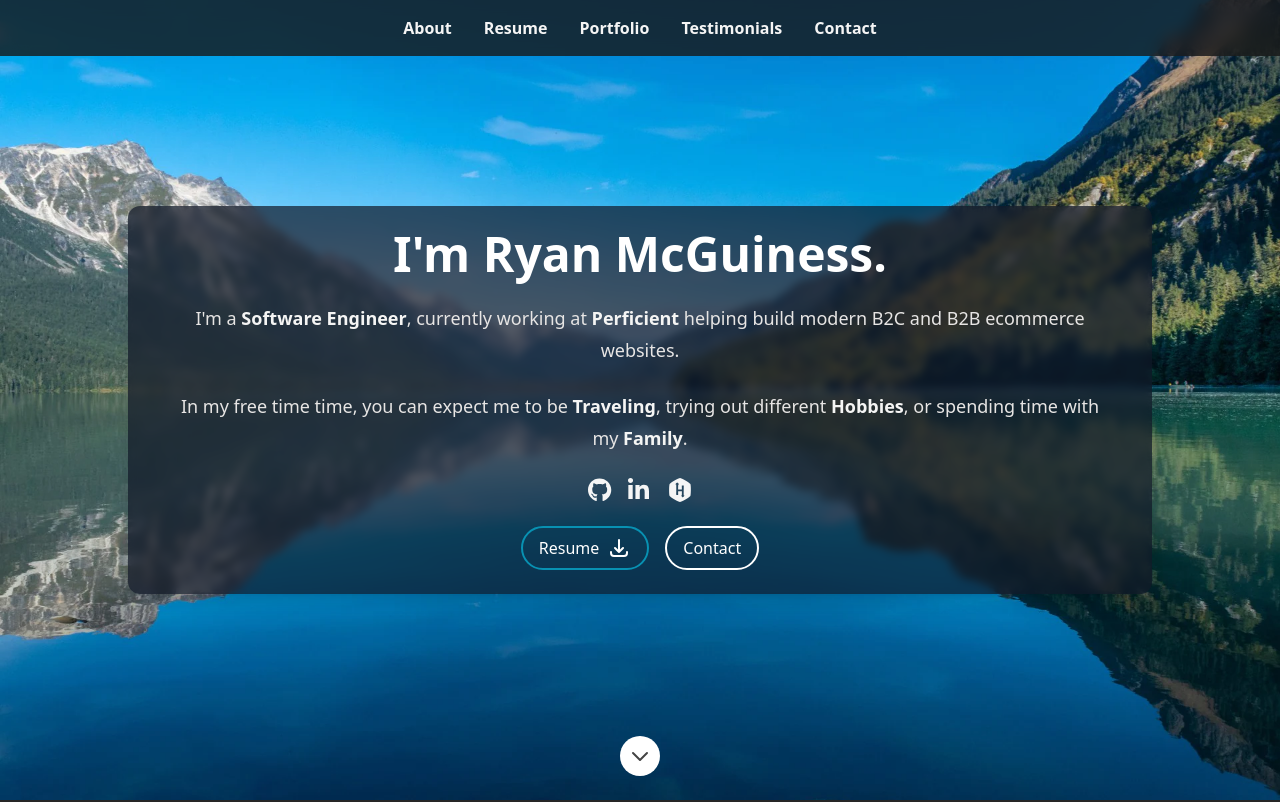
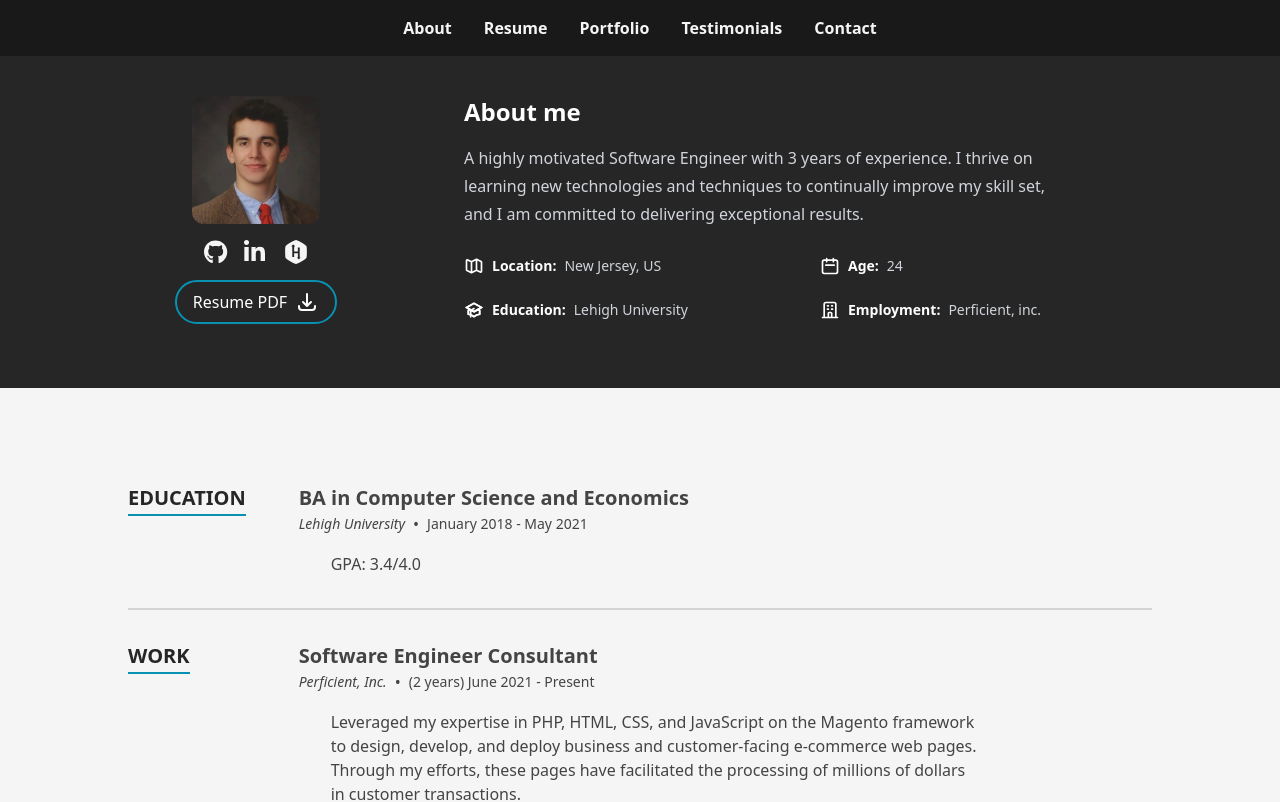
Before and after one commit to rmcguiness/rcm-react-resume, a Next.js app: page / in a window 1280 px wide. Shown: the top 802 px of the page. Built offline with nearby package versions, Linux system fonts and the light colour scheme.

Commit message:
updated about section removed hero

```diff
--- a/src/components/Layout/Section.tsx
+++ b/src/components/Layout/Section.tsx
@@ -6,7 +6,7 @@ import {SectionId} from '../../data/data';
 const Section: FC<{sectionId: SectionId; sectionTitle?: string; noPadding?: boolean; className?: string}> = memo(
   ({children, sectionId, noPadding = false, className}) => {
     return (
-      <section className={classNames(className, {'px-4 py-16 md:py-24 lg:px-8': !noPadding})} id={sectionId}>
+      <section className={classNames(className, {'px-4 py-16 md:pt-24 lg:px-8': !noPadding})} id={sectionId}>
         <div className={classNames({'mx-auto max-w-screen-lg': !noPadding})}>{children}</div>
       </section>
     );
--- a/src/components/Sections/About.tsx
+++ b/src/components/Sections/About.tsx
@@ -2,27 +2,49 @@ import classNames from 'classnames';
 import Image from 'next/image';
 import {FC, memo} from 'react';
 
-import {aboutData, SectionId} from '../../data/data';
+import {heroData,aboutData, SectionId} from '../../data/data';
 import Section from '../Layout/Section';
+import Socials from '../Socials';
 
 const About: FC = memo(() => {
   const {profileImageSrc, description, aboutItems} = aboutData;
+  const {actions} = heroData;
   return (
     <Section className="bg-neutral-800" sectionId={SectionId.About}>
       <div className={classNames('grid grid-cols-1 gap-y-4', {'md:grid-cols-4': !!profileImageSrc})}>
         {!!profileImageSrc && (
-          <div className="col-span-1 flex justify-center md:justify-start">
-            <div className="relative h-24 w-24 overflow-hidden rounded-xl md:h-32 md:w-32">
+          <div className="col-span-1 flex flex-col  gap-y-4 justify-center md:justify-start">
+            <div className="relative self-center h-24 w-24 overflow-hidden rounded-xl md:h-32 md:w-32">
               <Image alt="about-me-image" layout="fill" objectFit="cover" src={profileImageSrc} />
             </div>
+            <div className='self-center'>
+              <div className="flex gap-x-4 text-neutral-100">
+                <Socials />
+              </div>
+            </div>
+            <div className="flex self-center gap-x-4">
+              {actions.map(({href, text, primary, Icon}) => (
+                <a
+                  className={classNames(
+                    'flex gap-x-2 rounded-full border-2 bg-none py-2 px-4 text-sm font-medium text-white ring-offset-gray-700/80 hover:bg-gray-700/80 focus:outline-none focus:ring-2 focus:ring-offset-2 sm:text-base',
+                    primary ? 'border-cyan-600 ring-cyan-600' : 'border-white ring-white',
+                  )}
+                  href={href}
+                  key={text}>
+                  {text}
+                  {Icon && <Icon className="h-5 w-5 text-white sm:h-6 sm:w-6" />}
+                </a>
+              ))}
+            </div>
           </div>
+
         )}
-        <div className={classNames('col-span-1 flex flex-col gap-y-6', {'md:col-span-3': !!profileImageSrc})}>
-          <div className="flex flex-col gap-y-2">
+        <div className={classNames('col-span-1 flex flex-col gap-y-7 pl-20', {'md:col-span-3': !!profileImageSrc})}>
+          <div className="flex flex-col gap-y-4">
             <h2 className="text-2xl font-bold text-white">About me</h2>
             <p className="prose prose-sm text-gray-300 sm:prose-base">{description}</p>
           </div>
-          <ul className="grid grid-cols-1 gap-4 sm:grid-cols-2">
+          <ul className="grid grid-cols-1 gap-6 sm:grid-cols-2">
             {aboutItems.map(({label, text, Icon}, idx) => (
               <li className="col-span-1 flex  items-start gap-x-2" key={idx}>
                 {Icon && <Icon className="h-5 w-5 text-white" />}
@@ -31,6 +53,7 @@ const About: FC = memo(() => {
               </li>
             ))}
           </ul>
+
         </div>
       </div>
     </Section>
--- a/src/components/Sections/Footer.tsx
+++ b/src/components/Sections/Footer.tsx
@@ -9,7 +9,7 @@ const Footer: FC = memo(() => (
     <div className="absolute inset-x-0 -top-4 flex justify-center sm:-top-6">
       <a
         className="rounded-full bg-neutral-100 p-1 ring-white ring-offset-2 ring-offset-gray-700/80 focus:outline-none focus:ring-2 sm:p-2"
-        href={`/#${SectionId.Hero}`}>
+        href={`/#${SectionId.About}`}>
         <ChevronUpIcon className="h-6 w-6 bg-transparent sm:h-8 sm:w-8" />
       </a>
     </div>
--- a/src/data/data.tsx
+++ b/src/data/data.tsx
@@ -76,15 +76,15 @@ export const heroData: Hero = {
   actions: [
     {
       href: '/assets/ryanMcGuinessResume.docx.pdf',
-      text: 'Resume',
+      text: 'Resume PDF',
       primary: true,
       Icon: DownloadIcon,
     },
-    {
-      href: `#${SectionId.Contact}`,
-      text: 'Contact',
-      primary: false,
-    },
+    // {
+    //   href: `#${SectionId.Contact}`,
+    //   text: 'Contact',
+    //   primary: false,
+    // },
   ],
 };
 
@@ -93,7 +93,7 @@ export const heroData: Hero = {
  */
 export const aboutData: About = {
   profileImageSrc: profilepic,
-  description: `A highly motivated Software Engineer with 3 years of experience, I have a passion for writing efficient, reliable code to build dynamic web pages.`,
+  description: `A highly motivated Software Engineer with 3 years of experience. I thrive on learning new technologies and techniques to continually improve my skill set, and I am committed to delivering exceptional results.`,
   aboutItems: [
     {label: 'Location', text: 'New Jersey, US', Icon: MapIcon},
     {label: 'Age', text: '24', Icon: CalendarIcon},
--- a/src/pages/index.tsx
+++ b/src/pages/index.tsx
@@ -5,7 +5,7 @@ import Page from '../components/Layout/Page';
 import About from '../components/Sections/About';
 import Contact from '../components/Sections/Contact';
 import Footer from '../components/Sections/Footer';
-import Hero from '../components/Sections/Hero';
+// import Hero from '../components/Sections/Hero';
 import Portfolio from '../components/Sections/Portfolio';
 import Resume from '../components/Sections/Resume';
 import Testimonials from '../components/Sections/Testimonials';
@@ -19,7 +19,6 @@ const Home: FC = memo(() => {
   return (
     <Page description={description} title={title}>
       <Header />
-      <Hero />
       <About />
       <Resume />
       <Portfolio/>
```
